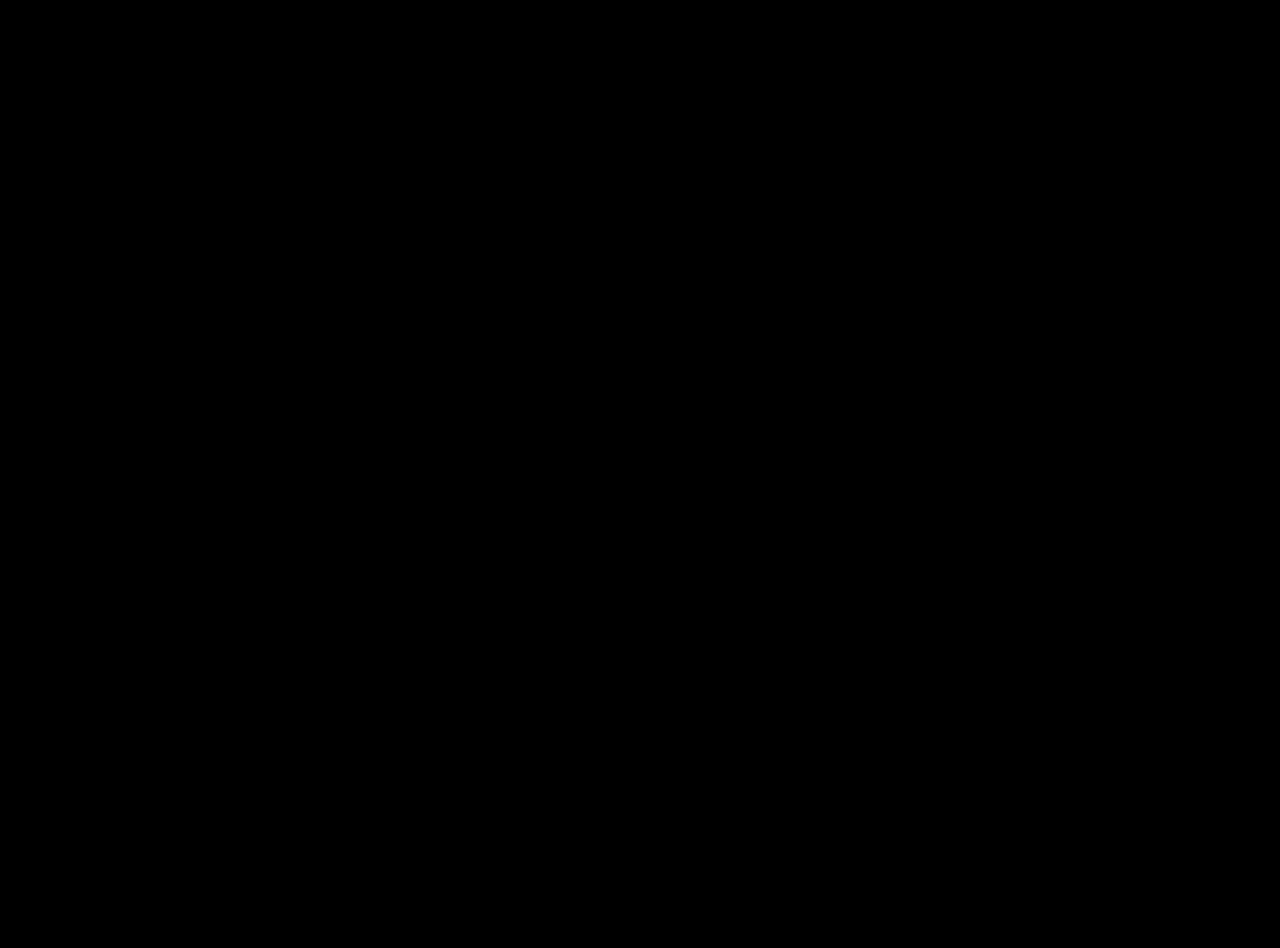
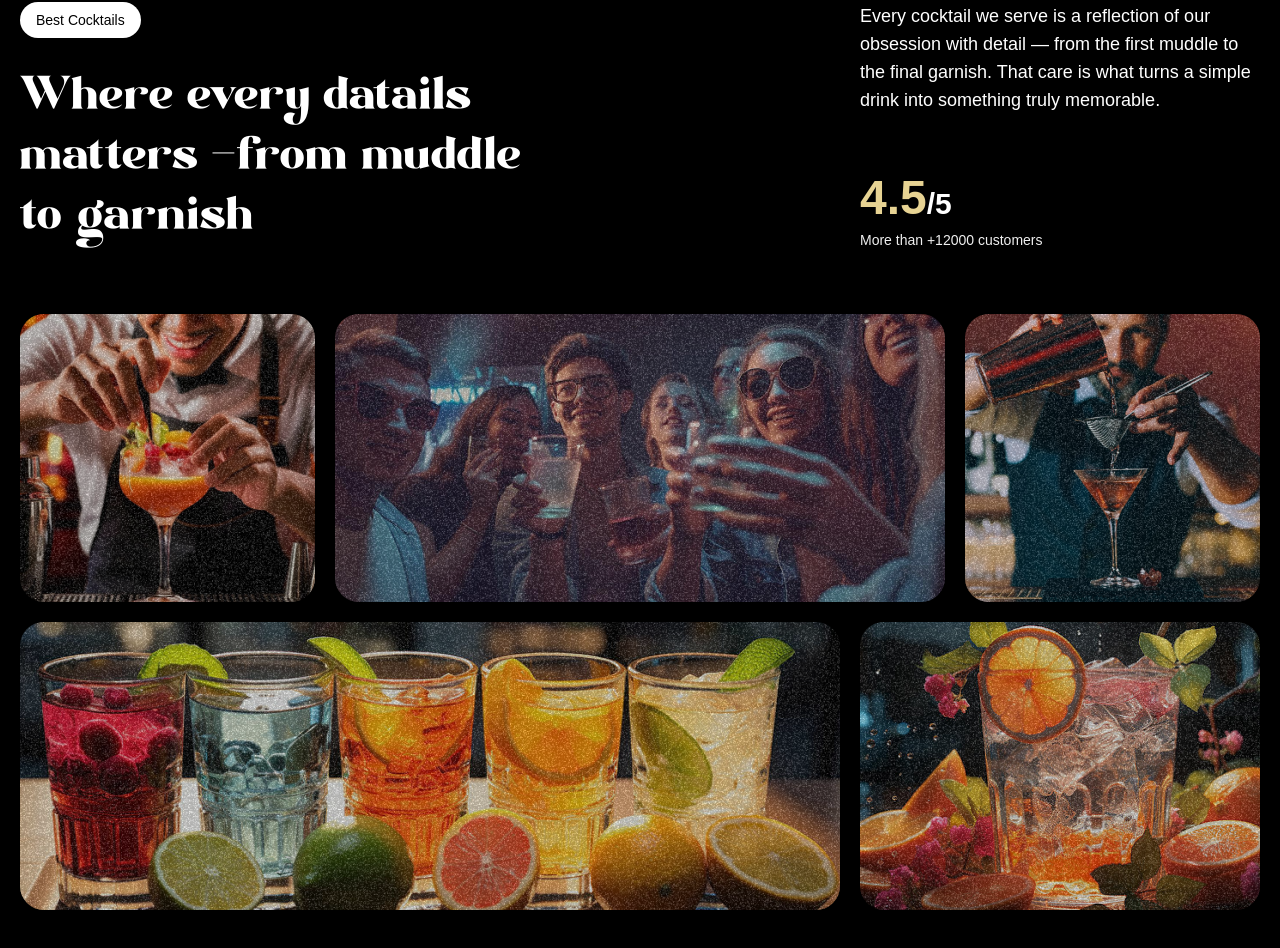
Before and after one commit to Netofb/mojito, a React (Vite) app: page / in a window 1280 px wide. Shown: the part 1710-2658 px from the top of the page. Before the commit the page ends 1600 px from the top, so only its background shows below. Built offline with nearby package versions, Linux system fonts and the light colour scheme; a web font is replaced by a local one.

Commit message:
implementacao section about

```diff
--- a/src/App.jsx
+++ b/src/App.jsx
@@ -4,6 +4,8 @@
 import Navbar from './components/Navbar';
 import Hero from './components/Hero';
 import Cocktails from './components/Cocktails';
+import { About } from './components/About';
+
 
 
 
@@ -15,6 +17,7 @@
       <Navbar />
       <Hero />
       <Cocktails />
+      <About />
     </main>
   )
 }
--- /dev/null
+++ b/src/components/About.jsx
@@ -0,0 +1,87 @@
+import { useGSAP } from '@gsap/react'
+import gsap from 'gsap'
+import { SplitText } from 'gsap/all'
+import React from 'react'
+
+export const About = () => {
+    useGSAP(() =>{
+        const titleSplit = SplitText.create('#about h2', {
+            type: 'words',
+        })
+
+        const scrollTimeline = gsap.timeline({
+            scrollTrigger: {
+                trigger: '#about',
+                start: 'top center'
+            }
+        })
+
+        scrollTimeline
+        .from(titleSplit.words, {
+            opacity: 0, duration: 1, yPercent: 100, ease: 'expo.out', stagger: 0.02
+        })
+        .from('.top-grid div, .bottom-grid div', {
+            opacity: 0, duration: 1, ease: 'power1.inOut', stagger: 0.04,
+        }, '-=0.5')
+
+
+
+    })
+
+
+  return (
+    <div id='about'>
+        <div className='mb-16 md:px-0 px-5'>
+            <div className='content'>
+                <div className='md:col-span-8'>
+                    <p className='badge'>Best Cocktails</p>
+                    <h2>Where every datails matters <span className='text-white'>-</span>
+                    from muddle to garnish
+                    </h2>
+                </div>
+
+                <div className='sub-content'>
+                    <p>Every cocktail we serve is a reflection of our obsession with detail — from the first muddle to the final garnish. That care is what turns a simple drink into something truly memorable.
+
+                    </p>
+                    <div>
+                        <p className='md:text-3xl text-xl font-bold'>
+                        <span>4.5</span>/5
+                        </p>
+                        <p className='text-sm text-white-100'>
+                            More than +12000 customers
+                        </p>
+                    </div>
+                </div>
+            </div>
+        </div>
+        <div className='top-grid'>
+            <div className='md:col-span-3'>
+                <div className='noisy'/>
+                <img src="/images/abt1.png" alt="grid-img1" />
+            </div>
+
+            <div className='md:col-span-6'>
+                <div className='noisy'/>
+                <img src="/images/abt2.png" alt="grid-img2" />
+            </div>
+
+            <div className='md:col-span-3'>
+                <div className='noisy'/>
+                <img src="/images/abt5.png" alt="grid-img5" />
+            </div>
+        </div>
+        <div className='bottom-grid'>
+            <div className='md:col-span-8'>
+                <div className='noisy'/>
+                <img src="/images/abt3.png" alt="grid-img3" />
+            </div>
+
+            <div className='md:col-span-4'>
+                <div className='noisy'/>
+                <img src="/images/abt4.png" alt="grid-img4" />
+            </div>
+        </div>
+    </div>
+  )
+}
```
